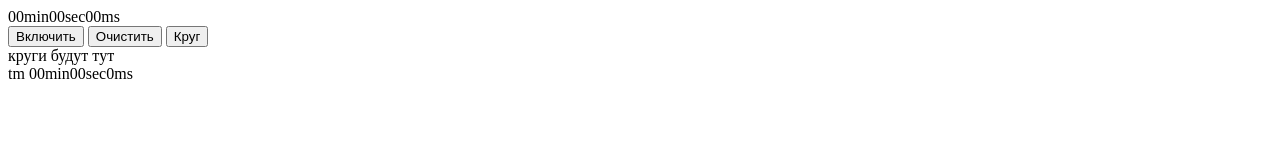
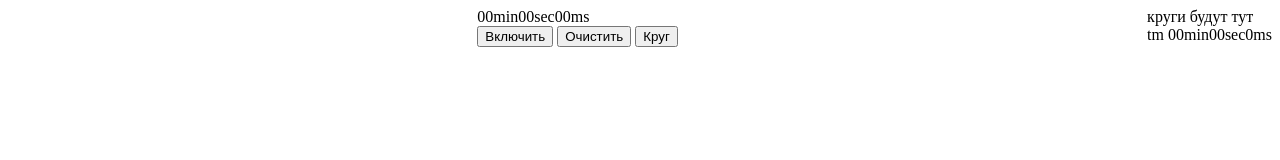
Before and after one commit to yamaxim137/hw5-sec, a plain HTML site: page index.html in a window 1280 px wide. Both pictures are taken after a click on the button "Круг". Drawn offline with Linux system fonts and the light colour scheme.

Commit message:
кнопки

```diff
--- a/index.html
+++ b/index.html
@@ -6,13 +6,17 @@
 	<link rel="stylesheet" href="style.css">
 </head>
 <body>
-	<div class="contaner">
-		<div id="tablo">00min00sec00ms</div>
-		<div class="btn"><button id="vkl" onclick="on()">Включить</button></div>
-		<div class="btn"><button onclick="cleer()">Очистить</button></div>
-		<div class="btn"><button onclick="round()">Круг</button></div>
+	<div class="rt">
+		<div class="contaner">
+			<div id="tablo">00min00sec00ms</div>
+			<div class="btn"><button id="vkl" onclick="on()">Включить</button></div>
+			<div class="btn"><button onclick="cleer()">Очистить</button></div>
+			<div class="btn"><button onclick="round()">Круг</button></div>
+		</div>
+		<br>
+		<div id="rd" class="rd">круги будут тут</div>
 	</div>
-	<div id="rt">круги будут тут</div>
+
 </body>
 <script src="script.js"></script>
 </html>
--- a/script.js
+++ b/script.js
@@ -19,14 +19,17 @@ let secs = '00'; // секунды
 let msecs ='00'; // миллисекунды
 
 var tbl = document.getElementById("tablo"); // табло
-var vkl = document.getElementById("vkl");	// vkl
-var i = 0; var end = 5000;
+var vkl = document.getElementById("vkl");	// vkl - кнопка вкл/пауза
+var rond = document.getElementById('rd'); // div для записи кругов
+var i = 0; var end = 500000;
 
 var on = () => {	// кнопка Включить
+	if(vkl.innerHTML == `Старт`){count=1;};
 	vkl.innerHTML = (`Пауза`);
-	count++;
-	if(count%2==0) {
-		clearTimeout(timerId); count=0;};
+	// count++;
+	// if(count%2==0) {
+		clearTimeout(timerId); count=0;
+	// };
 	  setTimeout(function ff() {
     console.log(i);
     vewtime(i,tbl);  		// отображение
@@ -45,11 +48,9 @@ let cleer = () => {
 
 // кнопка Круг
 let round = () => {
-
-	var root = document.getElementById('rt');
 	let newRnd = document.createElement('div');
 	// newRnd.innerHTML = "круг";
-	root.appendChild(newRnd);
+	rond.appendChild(newRnd);
 	vewtime(i,newRnd);  		// отображение
 };
 
@@ -62,10 +63,10 @@ let round = () => {
 // 		this.stateChange();
 // 	});    root.appendChild(onBtn);
 
-let vewtime = (taim, target) => {	// отображение времени
-	var tm = taim
+let vewtime = (taim, target) => {	// отображение времени taim в target
+	var tm = taim;
 	if(tm%6000==0){		// проверка кратности минут
-		mins=`${(tm-tm%6000)/6000}`;
+		mins=`${(tm-tm%6000)/6000}`;  // вычисляем минуты
 		if(Number(mins)<10){mins=0+mins;};
 		tm=tm%6000;
 	};
--- a/style.css
+++ b/style.css
@@ -3,7 +3,16 @@
 }
 
 .contaner{
+	/* display: inline-block; */
 	margin: auto;
 	top: 40%;
 	left: 40%;
 }
+
+.rt{
+	display:flex;
+}
+
+.rd{
+	display: block;
+}
```
